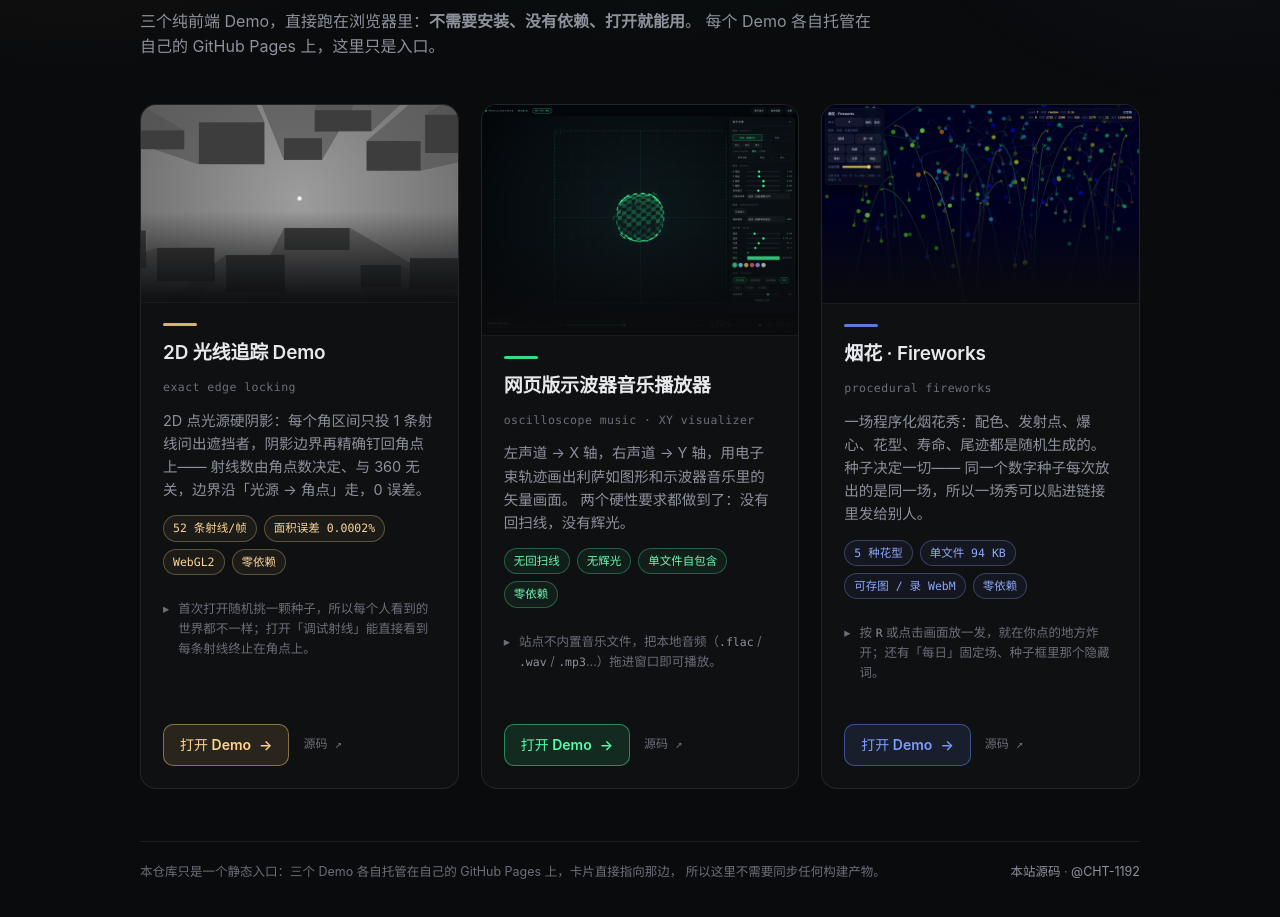
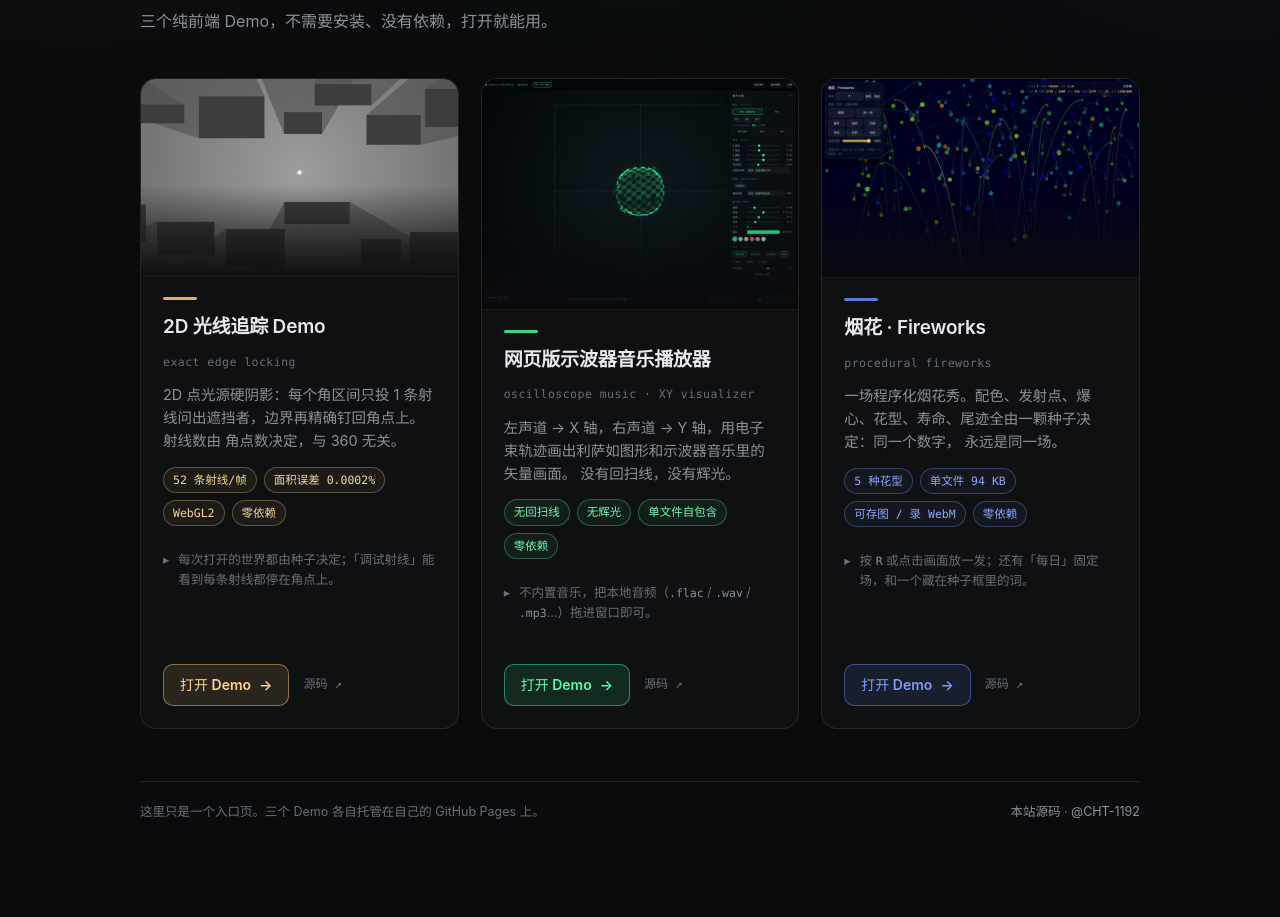
Before and after one commit to CHT-1192/CHT-1192.github.io, a plain HTML site: page index.html in a window 1280 px wide. Shown: the part 159-1076 px from the top of the page. After the commit the page ends 1029 px from the top, so only its background shows below. Drawn offline with Linux system fonts and the light colour scheme.

Commit message:
Rewrite the page copy: same facts, fewer words
The blurbs were arguing their case -- `两个硬性要求都做到了`, `所以这里
不需要同步任何构建产物`, `所以每个人看到的世界都不一样` -- which reads
as a spec sheet defending itself rather than something written for the
person looking at the page.

Also fixes the em dashes: all three descriptions had `—— ` with a space
before it, which is not how the mark is set in Chinese.

Trimming to two lines per block also lines the three cards up exactly
(70/40/651 px each), so the buttons sit at the same height.

```diff
--- a/index.html
+++ b/index.html
@@ -11,7 +11,7 @@
     <title>网页 Demo 入口 · CHT-1192</title>
     <meta
       name="description"
-      content="三个纯前端 Demo 的静态入口：2D 光线追踪（精确边缘锁定）、网页版示波器音乐播放器 / XY 可视化器、程序化烟花秀。无需安装、零依赖、打开即用。"
+      content="三个纯前端 Demo 的入口：2D 光线追踪、网页版示波器音乐播放器、程序化烟花秀。无需安装，打开即用。"
     />
     <style>
       :root {
@@ -332,8 +332,7 @@
         <div class="kicker">github pages · 静态入口</div>
         <h1>网页 Demo 入口</h1>
         <p class="lede">
-          三个纯前端 Demo，直接跑在浏览器里：<b>不需要安装、没有依赖、打开就能用</b>。
-          每个 Demo 各自托管在自己的 GitHub Pages 上，这里只是入口。
+          三个纯前端 Demo，不需要安装、没有依赖，打开就能用。
         </p>
       </header>
 
@@ -354,8 +353,8 @@
               <span class="en">exact edge locking</span>
             </div>
             <p class="desc">
-              2D 点光源硬阴影：每个角区间只投 1 条射线问出遮挡者，阴影边界再精确钉回角点上——
-              射线数由角点数决定、与 360 无关，边界沿「光源 → 角点」走，0 误差。
+              2D 点光源硬阴影：每个角区间只投 1 条射线问出遮挡者，边界再精确钉回角点上。射线数由
+              角点数决定，与 360 无关。
             </p>
             <ul class="chips">
               <li>52 条射线/帧</li>
@@ -365,7 +364,7 @@
             </ul>
             <p class="note">
               <span>▸</span>
-              <span>首次打开随机挑一颗种子，所以每个人看到的世界都不一样；打开「调试射线」能直接看到每条射线终止在角点上。</span>
+              <span>每次打开的世界都由种子决定；「调试射线」能看到每条射线都停在角点上。</span>
             </p>
             <div class="actions">
               <a class="open stretch" href="https://cht-1192.github.io/2D-Ray-Trace-Demo/"
@@ -399,7 +398,7 @@
             </div>
             <p class="desc">
               左声道 → X 轴，右声道 → Y 轴，用电子束轨迹画出利萨如图形和示波器音乐里的矢量画面。
-              两个硬性要求都做到了：没有回扫线，没有辉光。
+              没有回扫线，没有辉光。
             </p>
             <ul class="chips">
               <li>无回扫线</li>
@@ -409,7 +408,7 @@
             </ul>
             <p class="note">
               <span>▸</span>
-              <span>站点不内置音乐文件，把本地音频（<code>.flac</code> / <code>.wav</code> / <code>.mp3</code>…）拖进窗口即可播放。</span>
+              <span>不内置音乐，把本地音频（<code>.flac</code> / <code>.wav</code> / <code>.mp3</code>…）拖进窗口即可。</span>
             </p>
             <div class="actions">
               <a
@@ -444,8 +443,8 @@
               <span class="en">procedural fireworks</span>
             </div>
             <p class="desc">
-              一场程序化烟花秀：配色、发射点、爆心、花型、寿命、尾迹都是随机生成的。种子决定一切——
-              同一个数字种子每次放出的是同一场，所以一场秀可以贴进链接里发给别人。
+              一场程序化烟花秀。配色、发射点、爆心、花型、寿命、尾迹全由一颗种子决定：同一个数字，
+              永远是同一场。
             </p>
             <ul class="chips">
               <li>5 种花型</li>
@@ -455,7 +454,7 @@
             </ul>
             <p class="note">
               <span>▸</span>
-              <span>按 <code>R</code> 或点击画面放一发，就在你点的地方炸开；还有「每日」固定场、种子框里那个隐藏词。</span>
+              <span>按 <code>R</code> 或点击画面放一发；还有「每日」固定场，和一个藏在种子框里的词。</span>
             </p>
             <div class="actions">
               <a class="open stretch" href="https://cht-1192.github.io/Fireworks/"
@@ -474,10 +473,7 @@
       </main>
 
       <footer>
-        <span
-          >本仓库只是一个静态入口：三个 Demo 各自托管在自己的 GitHub Pages 上，卡片直接指向那边，
-          所以这里不需要同步任何构建产物。</span
-        >
+        <span>这里只是一个入口页。三个 Demo 各自托管在自己的 GitHub Pages 上。</span>
         <span>
           <a href="https://github.com/CHT-1192/CHT-1192.github.io" target="_blank" rel="noopener"
             >本站源码</a
```
